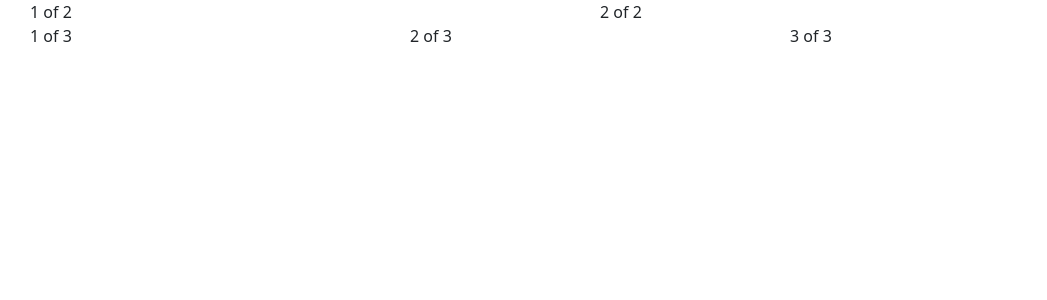
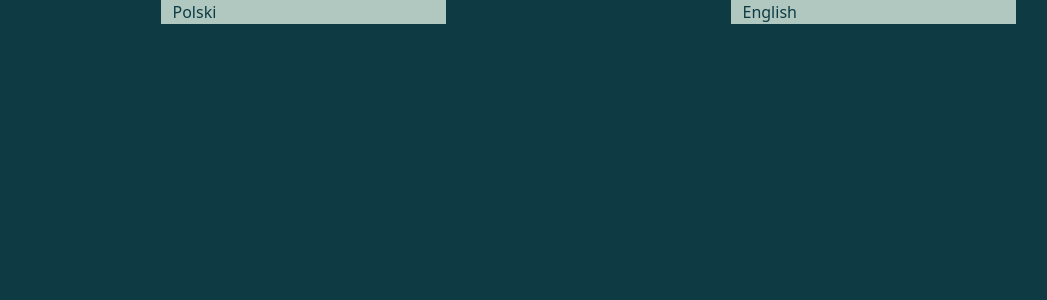
Before and after one commit to msedkiewicz/msedkiewicz-website, a React (Create React App) app: page / in a window 1280 px wide. Shown: the top 300 px of the page, without its empty margins (52-1099 px from the left). Built offline with nearby package versions, Linux system fonts and the light colour scheme.

Commit message:
Fix entry page styling

```diff
--- a/src/components/pages/EntryPage/EntryPage.js
+++ b/src/components/pages/EntryPage/EntryPage.js
@@ -5,23 +5,12 @@ import styles from "./EntryPage.module.scss";
 
 const EntryPage = () => {
     return(
-            <Container>
-              <Row>
-                <Col>1 of 2</Col>
-                <Col>2 of 2</Col>
-              </Row>
-              <Row>
-                <Col>1 of 3</Col>
-                <Col>2 of 3</Col>
-                <Col>3 of 3</Col>
-              </Row>
-            </Container>
-        // <Container>
-        //     <Row>
-        //         <Col md={3} sm={6} xs={6} className={styles.entry}>Polski</Col>
-        //         <Col md={3} sm={6} xs={6} className={styles.entry}>English</Col>
-        //     </Row>
-        // </Container>
+        <Container>
+            <Row>
+                <Col md={3} sm={6} xs={6} className={styles.entry}>Polski</Col>
+                <Col md={3} sm={6} xs={6} className={styles.entry}>English</Col>
+            </Row>
+        </Container>
     )
 }
 
--- a/src/components/pages/EntryPage/EntryPage.module.scss
+++ b/src/components/pages/EntryPage/EntryPage.module.scss
@@ -1,11 +1,11 @@
 @import "../../../styles/variables.scss";
 
-body {
-    background-color: $entry-page;
+#root {
+  background-color: $entry-page;
+  height: 100vh;
 }
-
 .entry {
-    background-color: $entry-page-btn;
-    color: $entry-page;
-    margin: 0 auto;
+  background-color: $entry-page-btn;
+  color: $entry-page;
+  margin: 0 auto;
 }
--- a/src/index.js
+++ b/src/index.js
@@ -2,6 +2,7 @@ import React from "react";
 import ReactDOM from "react-dom/client";
 import App from "./App";
 import 'bootstrap/dist/css/bootstrap.min.css';
+import "./styles/main.scss";
 
 const root = ReactDOM.createRoot(document.getElementById("root"));
 root.render(
--- a/src/styles/main.scss
+++ b/src/styles/main.scss
@@ -1 +1 @@
-@import "~bootstrap/scss/bootstrap";
+@import "../components/pages/EntryPage/EntryPage.module.scss"
```
